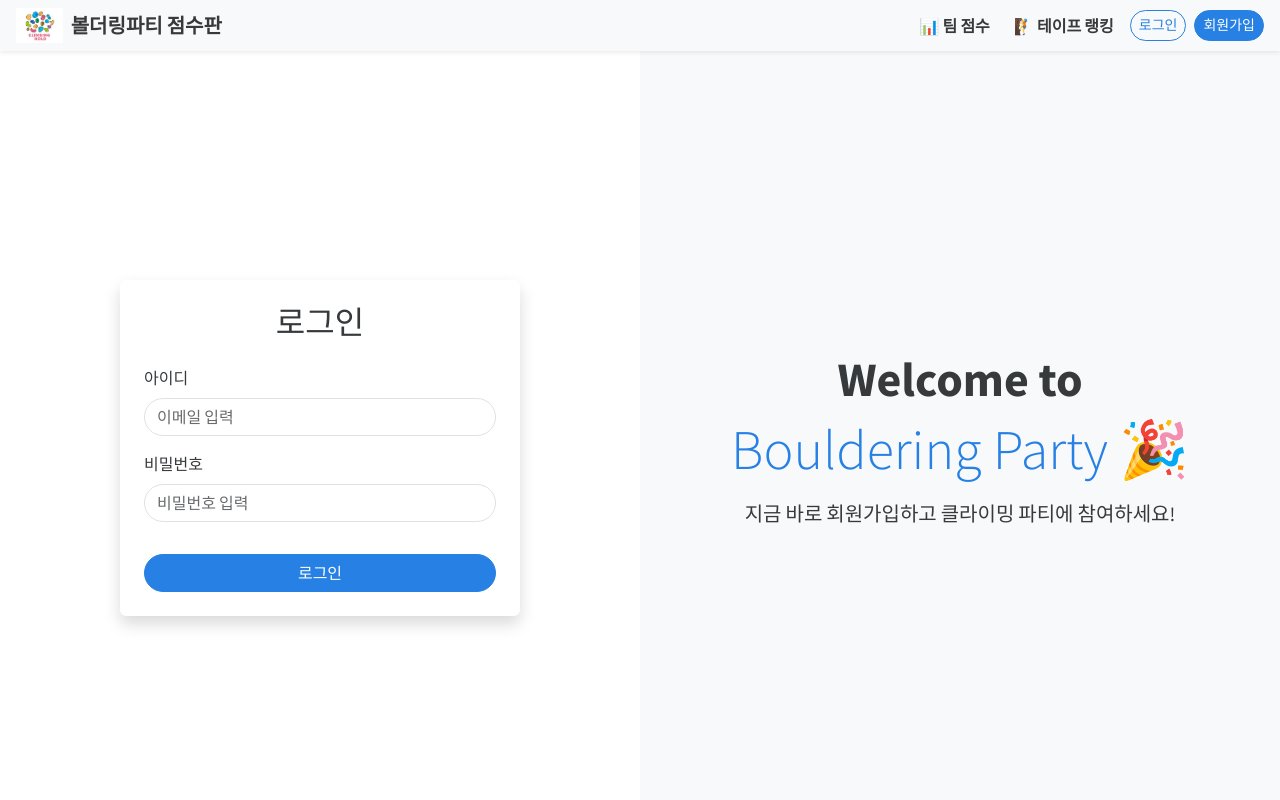
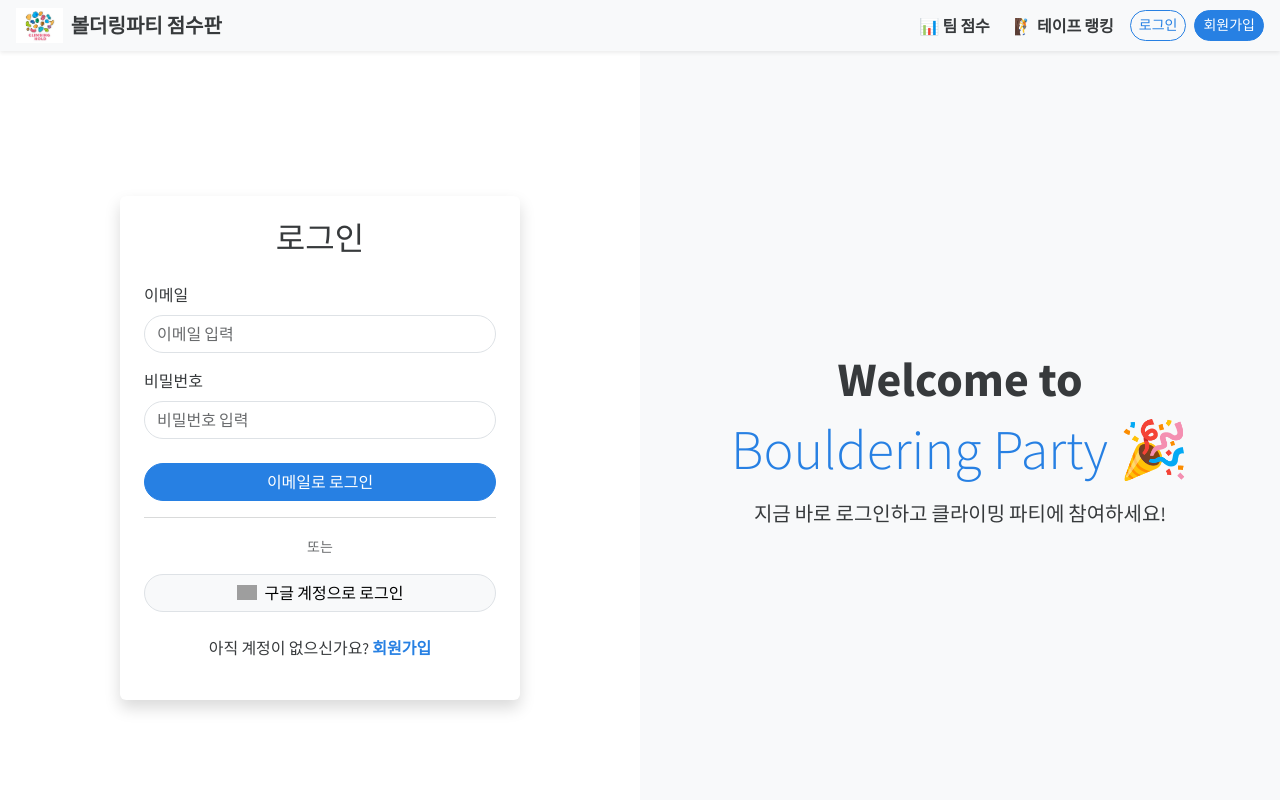
Before and after one commit to Hikikomori-KIM/boulderScore, a React (Vite) app in the folder climbparty/home/: page /login in a window 1280 px wide. Shown: the top 800 px of the page. Built offline with nearby package versions, Linux system fonts and the light colour scheme; no server answers; grey boxes are pictures that could not be loaded.

Commit message:
구글 로그인 추가

```diff
--- a/climbparty/home/src/components/member/MemberJoin.jsx
+++ b/climbparty/home/src/components/member/MemberJoin.jsx
@@ -1,5 +1,10 @@
 import { useState } from "react";
-import { registerUser, loginUser, sendVerificationEmail } from "../../firebaseFunctions";
+import {
+  registerUser,
+  loginUser,
+  sendVerificationEmail,
+  googleLogin,
+} from "../../firebaseFunctions";
 import { useNavigate } from "react-router-dom";
 
 export default function MemberJoin() {
@@ -34,7 +39,7 @@ export default function MemberJoin() {
       alert("📧 인증 메일이 전송되었습니다. 이메일을 확인해주세요.");
       navigate("/login");
     } catch (error) {
-      if (error.code === 'auth/email-already-in-use') {
+      if (error.code === "auth/email-already-in-use") {
         try {
           const userCredential = await loginUser(form.email, form.password);
           const user = userCredential.user;
@@ -44,16 +49,30 @@ export default function MemberJoin() {
             navigate("/login");
           } else {
             await sendVerificationEmail();
-            alert("이메일 인증이 완료되지 않은 계정입니다. 인증 메일을 다시 보냈습니다.");
+            alert(
+              "이메일 인증이 완료되지 않은 계정입니다. 인증 메일을 다시 보냈습니다."
+            );
             navigate("/login");
           }
         } catch (loginError) {
-          alert("이미 존재하는 이메일이지만 로그인할 수 없습니다. 비밀번호를 확인해주세요.");
+          alert(
+            "이미 존재하는 이메일이지만 로그인할 수 없습니다. 비밀번호를 확인해주세요."
+          );
         }
       } else {
         console.error("회원가입 오류:", error);
         alert("회원가입 실패: " + error.message);
       }
+    }
+  };
+
+  const handleGoogleLogin = async () => {
+    try {
+      const user = await googleLogin();
+      alert(`🎉 환영합니다, ${user.displayName || "구글 사용자"}님!`);
+      navigate("/");
+    } catch (error) {
+      alert("❌ Google 로그인 실패: " + error.message);
     }
   };
 
@@ -114,15 +133,49 @@ export default function MemberJoin() {
                     required
                   />
                 </div>
-                <button type="submit" className="btn btn-primary w-100 rounded-pill mt-3">
-                  회원가입
+                <button
+                  type="submit"
+                  className="btn btn-primary w-100 rounded-pill mt-2"
+                >
+                  이메일로 회원가입
                 </button>
               </form>
+
+              {/* 구분선 */}
+              <div className="text-center my-3 text-muted">
+                <hr />
+                <small>또는</small>
+              </div>
+
+              {/* 구글 로그인 버튼 */}
+              <button
+                onClick={handleGoogleLogin}
+                className="btn btn-light border w-100 rounded-pill d-flex align-items-center justify-content-center"
+              >
+                <img
+                  src="https://developers.google.com/identity/images/g-logo.png"
+                  alt="Google"
+                  width="20"
+                  className="me-2"
+                />
+                구글 계정으로 회원가입
+              </button>
+
+              {/* 로그인 페이지 링크 */}
+              <p className="mt-4 text-center">
+                이미 계정이 있으신가요?{" "}
+                <a
+                  href="/login"
+                  className="text-primary fw-semibold text-decoration-none"
+                >
+                  로그인
+                </a>
+              </p>
             </div>
           </div>
         </div>
 
-        {/* 오른쪽 - Welcoming Message */}
+        {/* 오른쪽 - 설명 영역 */}
         <div className="col-md-6 d-none d-md-flex align-items-center justify-content-center bg-light">
           <div className="text-center px-4">
             <h1 className="display-5 fw-bold">Welcome to</h1>
--- a/climbparty/home/src/components/member/MemberLogin.jsx
+++ b/climbparty/home/src/components/member/MemberLogin.jsx
@@ -1,7 +1,7 @@
 import { useState } from "react";
-import { loginUser } from "../../firebaseFunctions";
+import { loginUser, googleLogin } from "../../firebaseFunctions";
 import { useNavigate } from "react-router-dom";
-import { getAuth, signOut } from "firebase/auth"; // 🔺 인증 상태 직접 체크용 추가
+import { getAuth, signOut } from "firebase/auth";
 
 export default function MemberLogin() {
   const [form, setForm] = useState({ email: "", password: "" });
@@ -21,16 +21,25 @@ export default function MemberLogin() {
       if (!user.emailVerified) {
         alert("📩 이메일 인증 후 사용해주세요.");
         const auth = getAuth();
-        await signOut(auth); // 세션 남아있지 않도록 로그아웃
-        return; // 🔺 navigate 방지
+        await signOut(auth);
+        return;
       }
 
       alert("🎉 로그인 성공!");
       navigate("/");
-
     } catch (error) {
       console.error("로그인 실패:", error);
       alert("❌ 로그인 실패: " + error.message);
+    }
+  };
+
+  const handleGoogleLogin = async () => {
+    try {
+      const user = await googleLogin();
+      alert(`🎉 환영합니다, ${user.displayName || "구글 사용자"}님!`);
+      navigate("/");
+    } catch (error) {
+      alert("❌ Google 로그인 실패: " + error.message);
     }
   };
 
@@ -44,7 +53,7 @@ export default function MemberLogin() {
               <h2 className="mb-4 text-center">로그인</h2>
               <form onSubmit={handleSubmit}>
                 <div className="mb-3">
-                  <label className="form-label">아이디</label>
+                  <label className="form-label">이메일</label>
                   <input
                     type="email"
                     name="email"
@@ -67,10 +76,38 @@ export default function MemberLogin() {
                     required
                   />
                 </div>
-                <button type="submit" className="btn btn-primary w-100 rounded-pill mt-3">
-                  로그인
+                <button type="submit" className="btn btn-primary w-100 rounded-pill mt-2">
+                  이메일로 로그인
                 </button>
               </form>
+
+              {/* 구분선 */}
+              <div className="text-center my-3 text-muted">
+                <hr />
+                <small>또는</small>
+              </div>
+
+              {/* 구글 로그인 버튼 */}
+              <button
+                onClick={handleGoogleLogin}
+                className="btn btn-light border w-100 rounded-pill d-flex align-items-center justify-content-center"
+              >
+                <img
+                  src="https://developers.google.com/identity/images/g-logo.png"
+                  alt="Google"
+                  width="20"
+                  className="me-2"
+                />
+                구글 계정으로 로그인
+              </button>
+
+              {/* 회원가입 링크 */}
+              <p className="mt-4 text-center">
+                아직 계정이 없으신가요?{" "}
+                <a href="/join" className="text-primary fw-semibold text-decoration-none">
+                  회원가입
+                </a>
+              </p>
             </div>
           </div>
         </div>
@@ -80,7 +117,7 @@ export default function MemberLogin() {
           <div className="text-center px-4">
             <h1 className="display-5 fw-bold">Welcome to</h1>
             <h1 className="display-4 text-primary">Bouldering Party 🎉</h1>
-            <p className="mt-3 fs-5">지금 바로 회원가입하고 클라이밍 파티에 참여하세요!</p>
+            <p className="mt-3 fs-5">지금 바로 로그인하고 클라이밍 파티에 참여하세요!</p>
           </div>
         </div>
       </div>
--- a/climbparty/home/src/components/member/MemberMypage.jsx
+++ b/climbparty/home/src/components/member/MemberMypage.jsx
@@ -134,12 +134,6 @@ export default function MyPage() {
         <input type="password" className="form-control" value={confirmPassword} onChange={(e) => setConfirmPassword(e.target.value)} />
       </div>
 
-      <div className="mb-4">
-        <label className="form-label">관리자 코드</label>
-        <input type="text" className="form-control" value={adminCode} onChange={(e) => setAdminCode(e.target.value)} />
-        <small className="text-muted">※ 입력 시 관리자 권한이 부여됩니다.</small>
-      </div>
-
       <button className="btn btn-primary w-100 mb-3" onClick={handleSave}>저장하기</button>
 
       <button className="btn btn-danger w-100 mb-5" onClick={handleDeleteAccount}>회원탈퇴</button>
--- a/climbparty/home/src/firebaseFunctions.js
+++ b/climbparty/home/src/firebaseFunctions.js
@@ -17,7 +17,10 @@ import {
   setPersistence,
   browserLocalPersistence,
   signOut,
-  sendEmailVerification
+  sendEmailVerification,
+  getAuth,
+  GoogleAuthProvider,
+  signInWithPopup,
 } from "firebase/auth";
 
 /**
@@ -75,6 +78,39 @@ export const getUserRole = async (uid) => {
   const userRef = doc(db, "users", uid);
   const snapshot = await getDoc(userRef);
   return snapshot.exists() ? snapshot.data().role : null;
+};
+
+/**
+ * ✅ 구글 로그인 + Firestore 사용자 등록
+ */
+export const googleLogin = async () => {
+  const auth = getAuth();
+  const provider = new GoogleAuthProvider();
+
+  try {
+    const result = await signInWithPopup(auth, provider);
+    const user = result.user;
+
+    const userRef = doc(db, "users", user.uid);
+    const snapshot = await getDoc(userRef);
+
+    // Firestore에 유저 정보가 없을 때만 저장
+    if (!snapshot.exists()) {
+      await setDoc(userRef, {
+        uid: user.uid,
+        email: user.email,
+        displayName: user.displayName || "이름 없음",
+        role: "user",
+        createdAt: new Date(),
+      });
+    }
+
+    console.log("✅ Google 로그인 성공:", user);
+    return user;
+  } catch (error) {
+    console.error("❌ Google 로그인 실패:", error);
+    throw error;
+  }
 };
 
 /**
```
Also changed, not shown: climbparty/home/src/components/admin/AdminUserList.jsx (+18 -8 lines).
